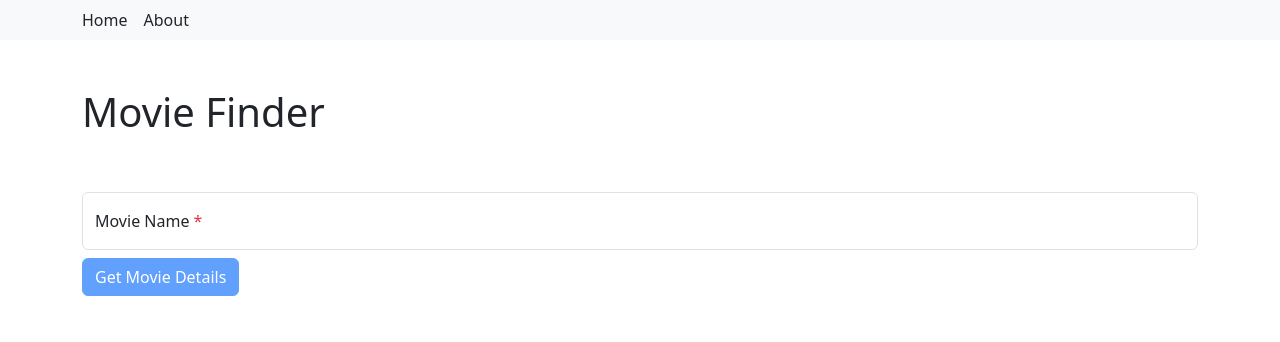
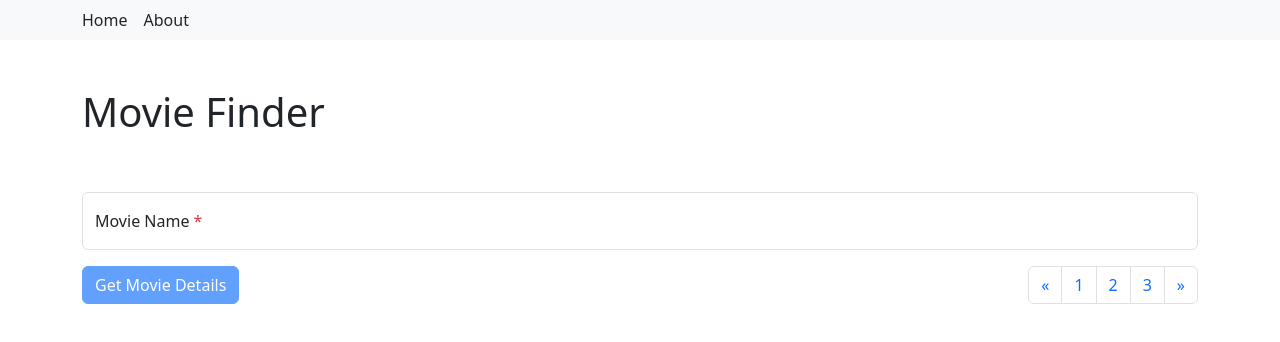
Before and after one commit to valerkahere/ca1-throwaway, an Angular app: page / in a window 1280 px wide. Shown: the top 342 px of the page. Built offline with nearby package versions, Linux system fonts and the light colour scheme.

Commit message:
Add pagination View

```diff
--- a/src/app/components/details/details.html
+++ b/src/app/components/details/details.html
@@ -57,4 +57,5 @@
   </div>
   }
 </div>
+
 }
--- a/src/app/components/search/search.html
+++ b/src/app/components/search/search.html
@@ -1,13 +1,34 @@
-<form #movieForm="ngForm" (ngSubmit)="movieForm.valid && movieApiService.getMovies(moviename.value)">
+<form class="d-flex flex-column gap-3"
+#movieForm="ngForm" (ngSubmit)="movieForm.valid && movieApiService.getMovies(moviename.value)">
     <div class="form-floating">
         <!-- 'ngModel' is required for the form to track this input's validity -->
-        <input ngModel #moviename
-         type="text" class="form-control" id="movieName"  name="movieName" required
+        <input ngModel #moviename type="text" class="form-control" id="movieName" name="movieName" required
             placeholder="James Bond">
         <label for="movieName">Movie Name <span class="text-danger">*</span></label>
     </div>
-    <div class="form-group mt-2">
+    <div class="d-flex justify-content-between align-items-center gap-3">
         <button type="submit" class="btn btn-primary" [disabled]="movieForm.invalid">Get Movie
             Details</button>
+
+        <nav aria-label="Pagination">
+        <ul class="pagination mb-0">
+            <li class="page-item">
+                <a class="page-link" href="#" aria-label="Previous">
+                    <span aria-hidden="true">&laquo;</span>
+                </a>
+            </li>
+
+            <li class="page-item"><a class="page-link" href="#">1</a></li>
+            <li class="page-item"><a class="page-link" href="#">2</a></li>
+            <li class="page-item"><a class="page-link" href="#">3</a></li>
+
+            <li class="page-item">
+                <a class="page-link" href="#" aria-label="Next">
+                    <span aria-hidden="true">&raquo;</span>
+                </a>
+            </li>
+        </ul>
+    </nav>
     </div>
+
 </form>
--- a/src/app/services/movieapi-service.ts
+++ b/src/app/services/movieapi-service.ts
@@ -1,5 +1,5 @@
 import { HttpClient, HttpErrorResponse } from '@angular/common/http';
-import { Injectable, signal } from '@angular/core';
+import { computed, Injectable, signal } from '@angular/core';
 import { MovieDetails, SearchResults } from '../models/moviedetails.interface';
 import { Observable, catchError, tap, throwError, take } from 'rxjs';
 
@@ -15,7 +15,13 @@ export class MovieapiService {
 
     public errorMessage = signal<any>(null);
 
+    // o	Create signal that stores totalResults
     public totalResults = signal<string | undefined>(undefined);
+
+    // o	Create signal that stores maxPages – this should be calculated from totalResults and results per page
+    derivedMaxPages = computed(() => {
+        return Math.round(Number(this.totalResults) / 10);
+    })
 
     private _baseURL = "https://www.omdbapi.com/";
     private _API_KEY = "?apikey=e42e477d";
```
